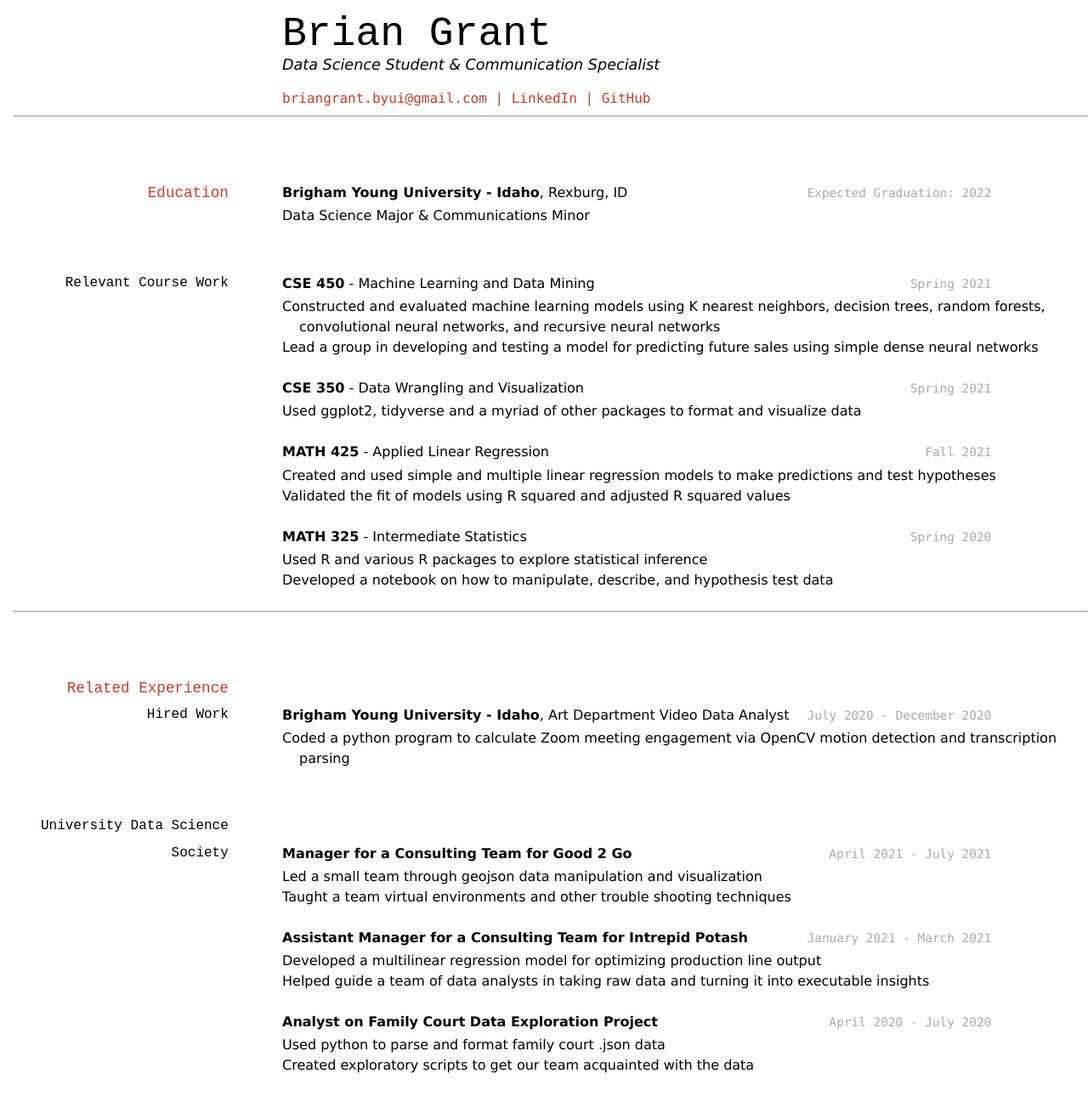
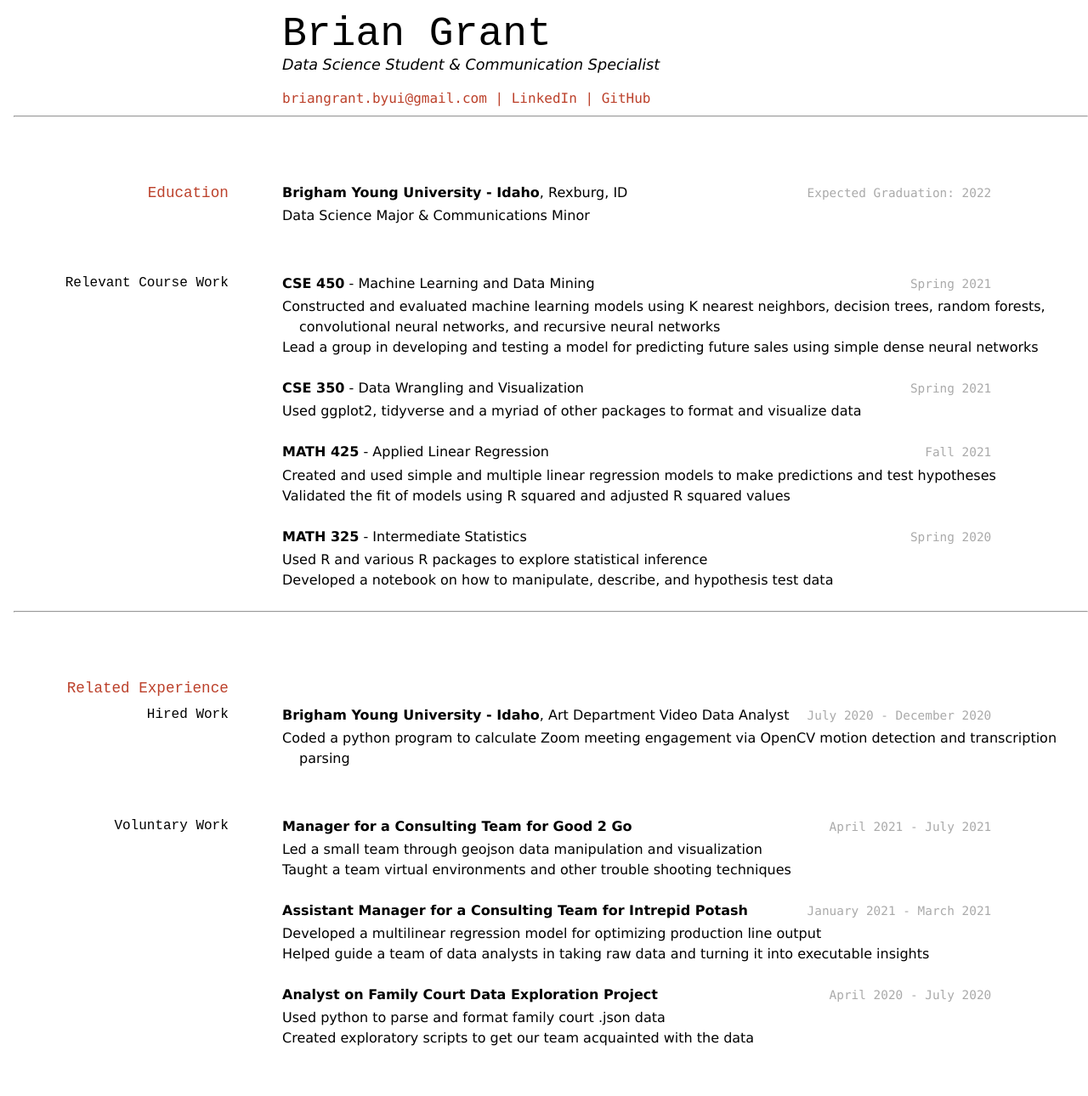
Before and after one commit to BrianGrant-Data/Resume, a Jekyll site: the page built from docs/index.md, in a window 1280 px wide. Shown: the whole page at 85% size. Built offline with Jekyll 4.4.1, drawn with Linux system fonts in a browser that asks for light colours; after the commit the page ends 1258 px from its top, so only the background shows below that.

Commit message:
Changed Data Science Society header for readability

```diff
--- a/docs/index.md
+++ b/docs/index.md
@@ -52,7 +52,7 @@ __Brigham Young University - Idaho__, Art Department Video Data Analyst
 - Coded a python program to calculate Zoom meeting engagement via OpenCV motion detection and transcription parsing
 
 
-### University Data Science Society
+### Voluntary Work
 `April 2021 - July 2021`
 __Manager for a Consulting Team for Good 2 Go__
 - Led a small team through geojson data manipulation and visualization
```
